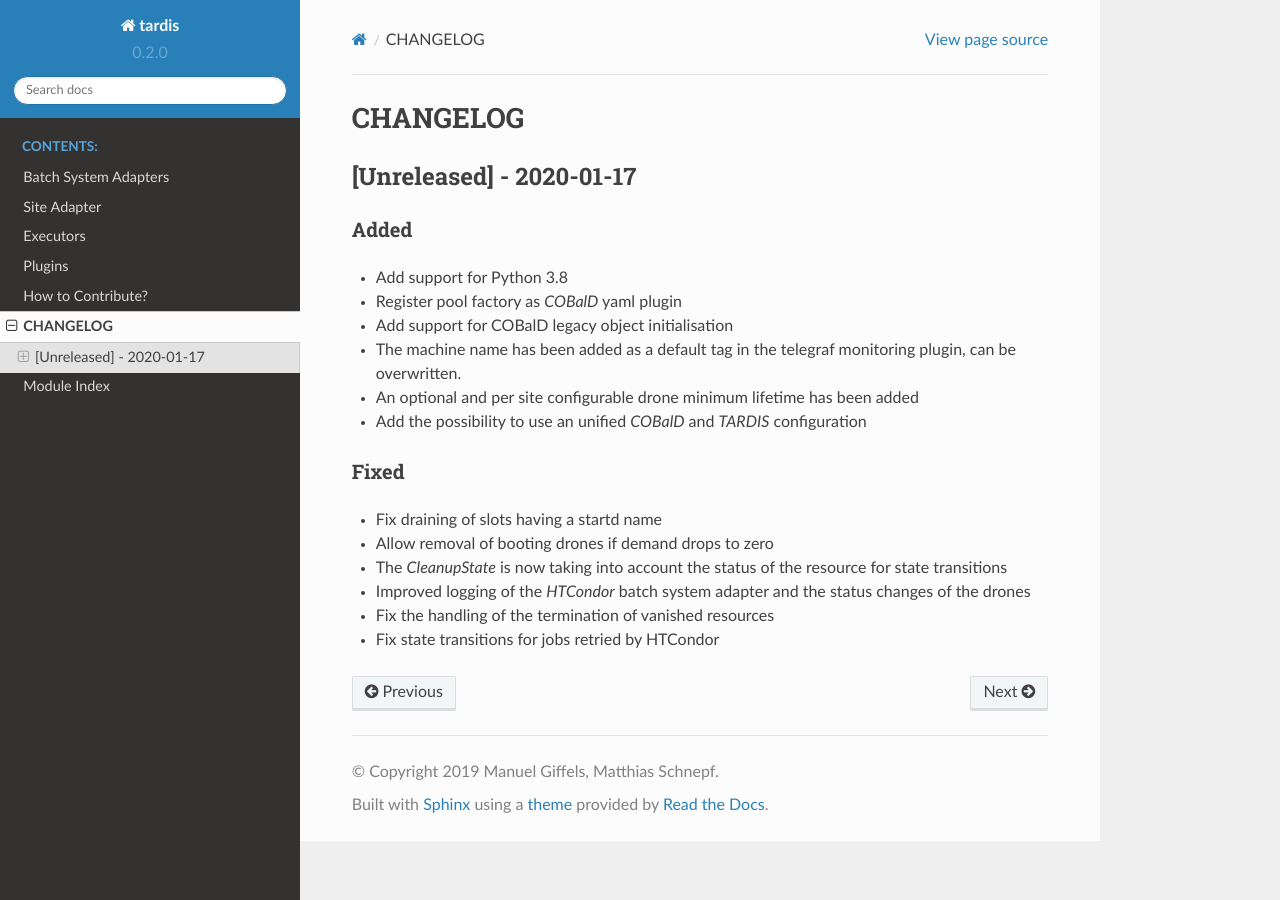
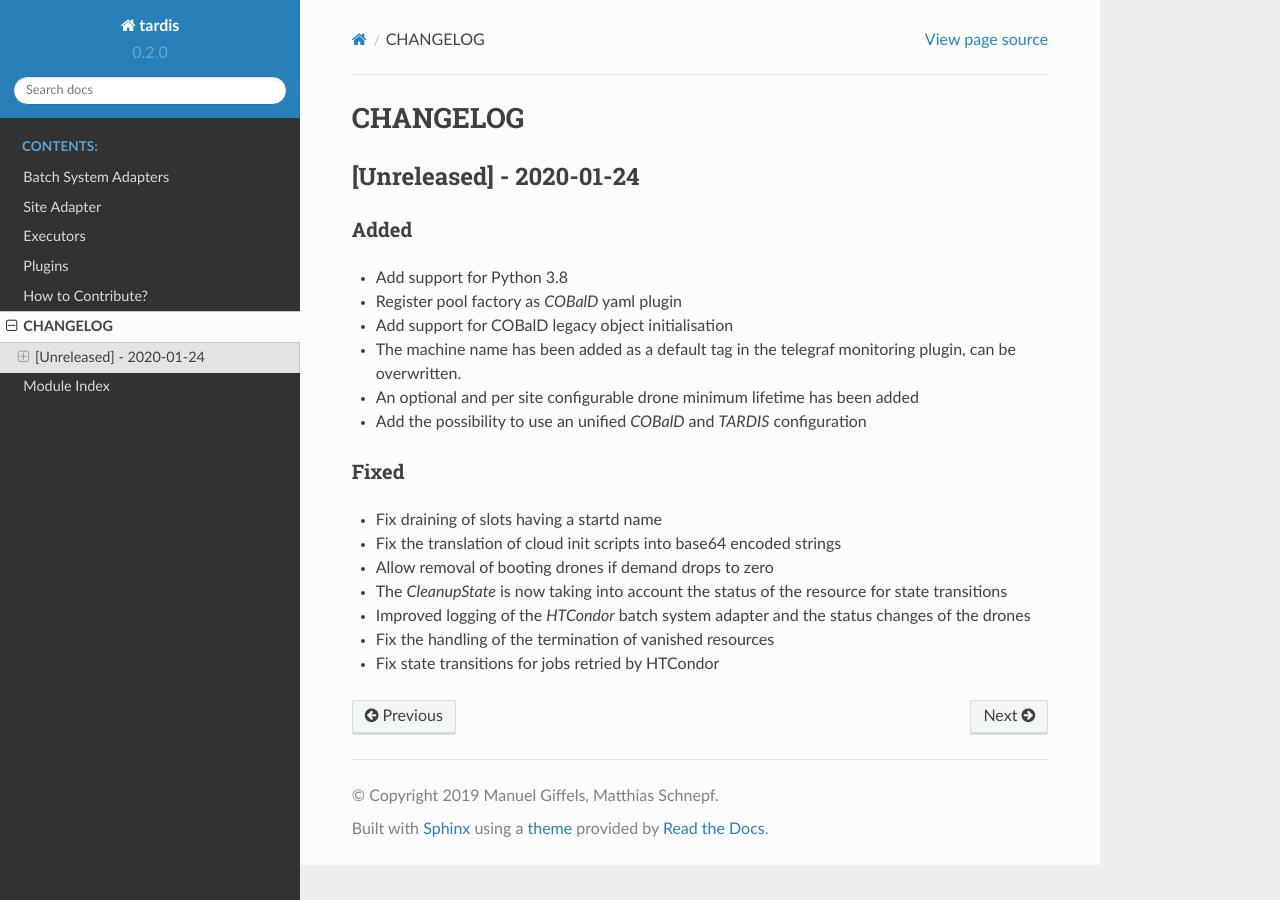
Before and after one commit to MatterMiners/tardis, a Sphinx documentation site: the page built from docs/source/changelog.rst, in a window 1280 px wide. Built offline with Sphinx 7.4.7 and the Read the Docs theme 2.0.0, drawn with Linux system fonts in a browser that asks for light colours.

Commit message:
Fix config translation

```diff
--- a/docs/source/changelog.rst
+++ b/docs/source/changelog.rst
@@ -1,4 +1,4 @@
-.. Created by changelog.py at 2020-01-17, command
+.. Created by changelog.py at 2020-01-24, command
    '/Users/giffler/.cache/pre-commit/repont7o94ca/py_env-default/bin/changelog docs/source/changes compile --output=docs/source/changelog.rst'
    based on the format of 'https://keepachangelog.com/'
 
@@ -6,7 +6,7 @@
 CHANGELOG
 #########
 
-[Unreleased] - 2020-01-17
+[Unreleased] - 2020-01-24
 =========================
 
 Added
@@ -23,6 +23,7 @@ Fixed
 -----
 
 * Fix draining of slots having a startd name
+* Fix the translation of cloud init scripts into base64 encoded strings
 * Allow removal of booting drones if demand drops to zero
 * The `CleanupState` is now taking into account the status of the resource for state transitions
 * Improved logging of the `HTCondor` batch system adapter and the status changes of the drones
```
Also changed, not shown: docs/source/changes/126.fix_config_translation.yaml (added, +7 -0 lines), 2 other files.
